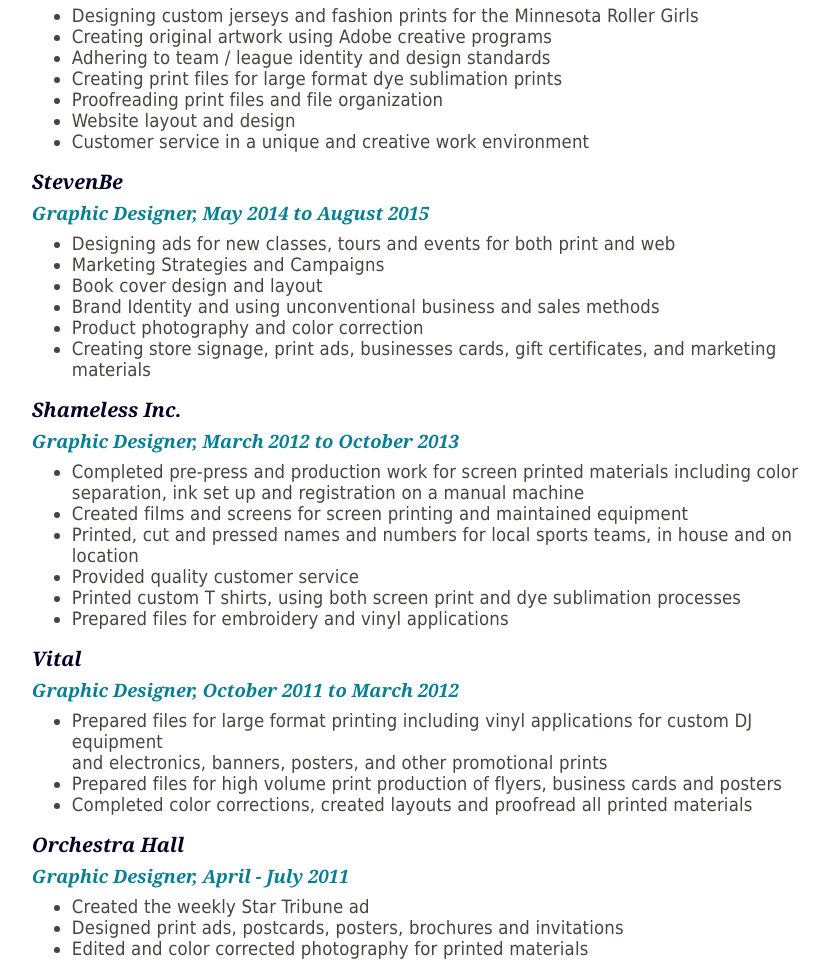
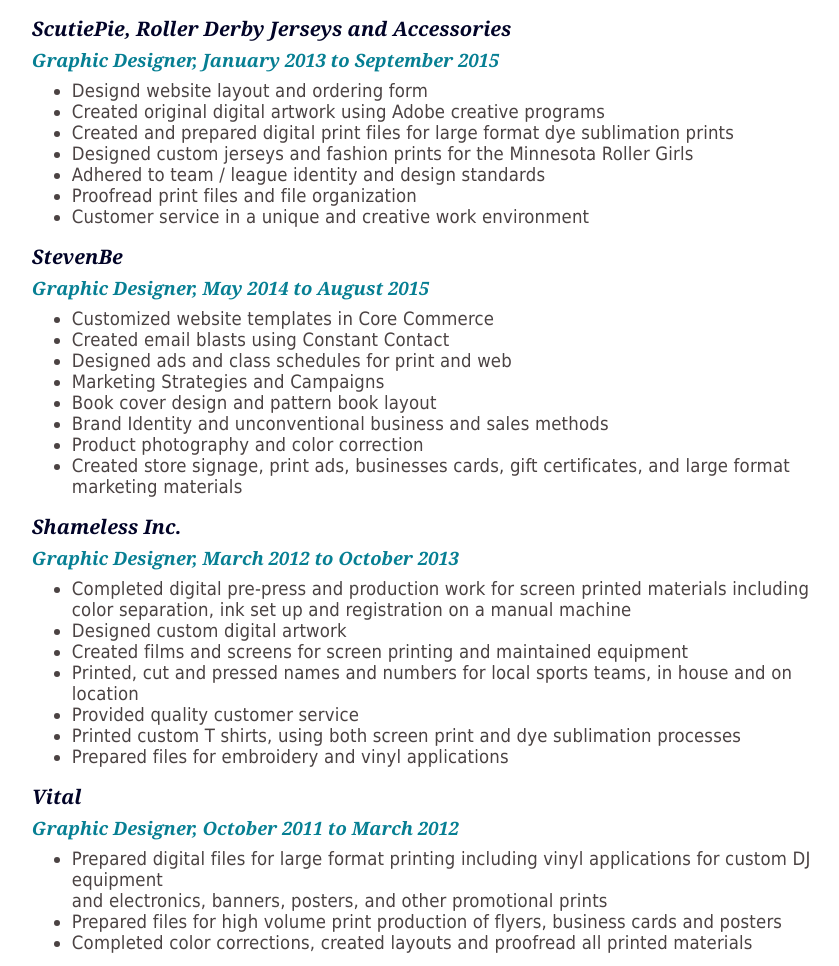
Before and after one commit to lizpiet/Heroku_Resume, a website: page public/index.html in a window 1280 px wide. Shown: the part 1542-2508 px from the top of the page, without its empty margins (210-1049 px from the left). Drawn offline with Linux system fonts and the light colour scheme.

Commit message:
January Updates part two

```diff
--- a/public/index.html
+++ b/public/index.html
@@ -119,18 +119,20 @@
     <h4> Star Wars: The Game </h4>
     <ul>
         <li> Created a single player trivia game application based on the 'Star Wars Trilogy'</li>
-        <li>The game is a series of multiple choice questions with three levels, Beginning, </br> Intermediate
-            and Advanced</li>
-        <li>Each level earns a designated amount of points for each question that is answered correctly</li>
-        <li>During the game, the player's score is visible on the screen. At any point during the game, a
-            player can visit the Scoreboard, where a history of players and points are displayed</li>
+            <ul class= "secondary-bullet">
+                <li>The game is a series of multiple choice questions with three levels, Beginning, </br> Intermediate
+                    and Advanced</li>
+                <li>Each level earns a designated amount of points for each question that is answered correctly</li>
+                <li>During the game, the player's score is visible on the screen. At any point during the game, a
+                    player can visit the Scoreboard, where a history of players and points are displayed</li>
+            </ul>
         <li class="highlights">Mongo, Express, Angular, Node, JavaScript, CSS3, and HTML5</li>
     </ul>
     <h3> Group Project </h3>
     <h4> Can Can Wonderland </h4>
     <ul>
         <li>Created a full-stack application for scheduling customers who attend the Can Can Wonderland miniature golf course which allows customers to create an account and edit their reservations</li>
-        <li>Implemented a reservation system that also allows and encourages the spontaneity of walk in guests</li>
+        <li>Implemented a reservation system that also allows and encourages the spontaneity of walk-in guests</li>
         <li>Created a database that enables the Can Can Wonderland staff to track imperative records, change
             business hours, prices, and edit reservations</li>
         <li>Completed mock-ups and storyboards to ensure quality UX design</li>
@@ -141,17 +143,17 @@
     <h3> ScutiePie, Roller Derby Jerseys and Accessories </h3>
     <h4> Graphic Designer, January 2013 to September 2015 </h4>
     <ul>
-        <li> Designing custom jerseys and fashion prints for the Minnesota Roller Girls </li>
+        <li> Designd website layout and ordering form </li>
 
-        <li> Creating original artwork using Adobe creative programs </li>
+        <li> Created original digital artwork using Adobe creative programs </li>
 
-        <li> Adhering to team / league identity and design standards </li>
+        <li> Created and prepared digital print files for large format dye sublimation prints </li>
 
-        <li> Creating print files for large format dye sublimation prints </li>
+        <li> Designed custom jerseys and fashion prints for the Minnesota Roller Girls </li>
 
-        <li> Proofreading print files and file organization </li>
+        <li> Adhered to team / league identity and design standards </li>
 
-        <li> Website layout and design </li>
+        <li> Proofread print files and file organization </li>
 
         <li> Customer service in a unique and creative work environment</li>
     </ul>
@@ -161,17 +163,23 @@
     <h4> Graphic Designer, May 2014 to August 2015 </h4>
 
     <ul>
-        <li> Designing ads for new classes, tours and events for both print and web </li>
+        <li> Customized website templates in Core Commerce </li>
+
+        <li> Created email blasts using Constant Contact </li>
+
+        <li> Designed ads and class schedules for print and web </li>
 
         <li> Marketing Strategies and Campaigns </li>
 
-        <li> Book cover design and layout </li>
+        <li> Book cover design and pattern book layout </li>
 
-        <li> Brand Identity and using unconventional business and sales methods</li>
+        <li> Brand Identity and unconventional business and sales methods </li>
 
         <li> Product photography and color correction </li>
 
-        <li> Creating store signage, print ads, businesses cards, gift certificates, and marketing materials </li>
+        <li> Created store signage, print ads, businesses cards, gift certificates,
+     and large format marketing materials </li>
+
     </ul>
 
 
@@ -179,8 +187,10 @@
     <h4> Graphic Designer, March 2012 to October 2013 </h4>
 
     <ul>
-        <li> Completed pre-press and production work for screen printed materials including color
-            separation, ink set up and registration on a manual machine </li>
+        <li> Completed digital pre-press and production work for screen printed materials including
+     color separation, ink set up and registration on a manual machine </li>
+
+        <li> Designed custom digital artwork </li>
 
         <li> Created films and screens for screen printing and maintained equipment </li>
 
@@ -198,7 +208,7 @@
     <h4> Graphic Designer, October 2011 to March 2012 </h4>
 
     <ul>
-        <li> Prepared files for large format printing including vinyl applications for custom DJ equipment <br>and electronics, banners, posters, and other promotional prints 	</li>
+        <li> Prepared digital files for large format printing including vinyl applications for custom DJ equipment <br> and electronics, banners, posters, and other promotional prints 	</li>
         <li> Prepared files for high volume print production of flyers, business cards and posters </li>
         <li>Completed color corrections, created layouts and proofread all printed materials </li>
     </ul>
```
